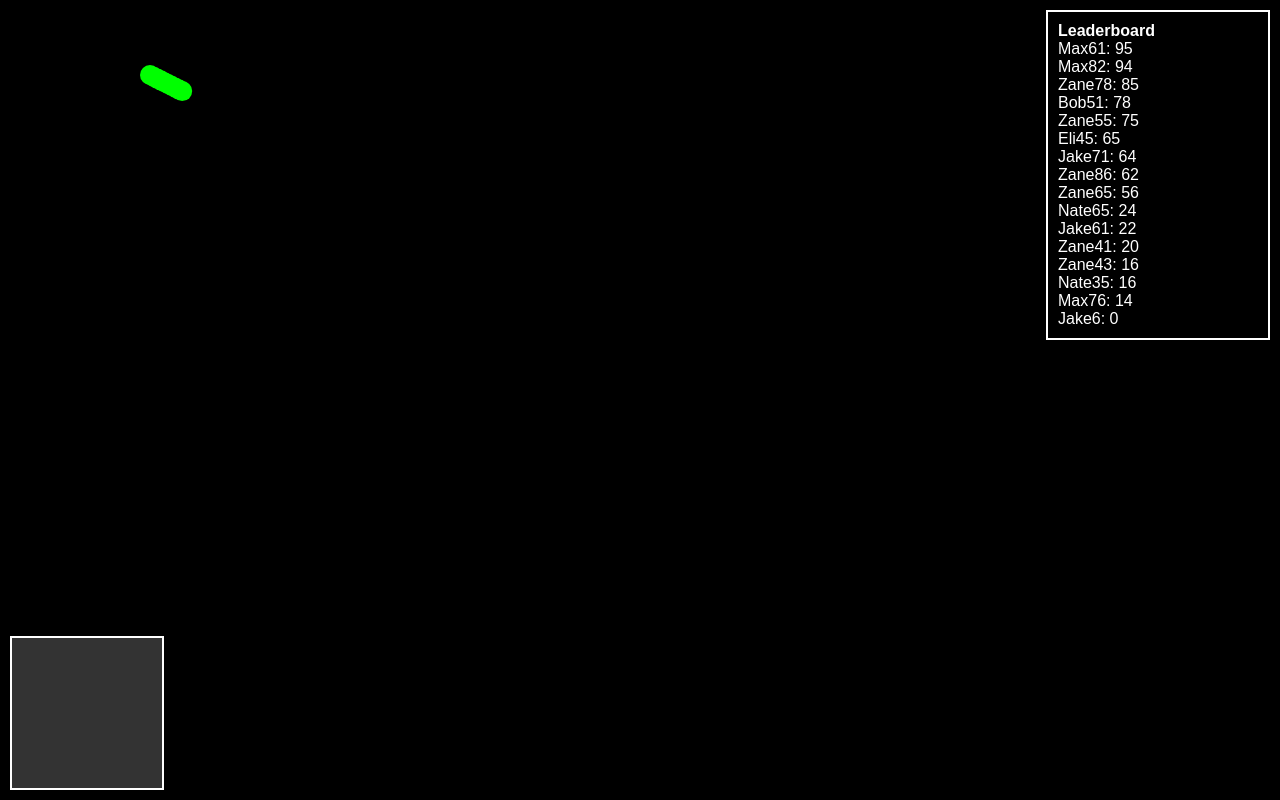
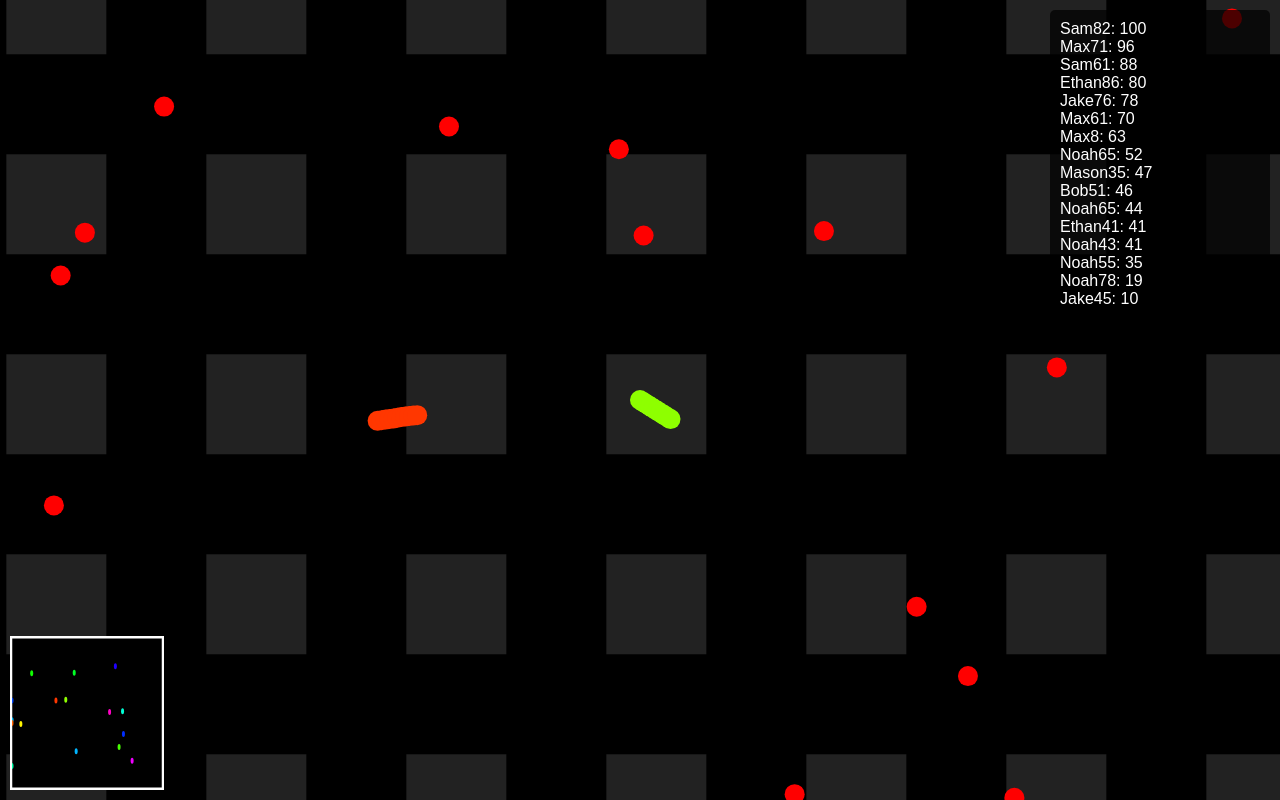
Before and after one commit to TheGorillaModder/Ambysoft, a plain HTML site: page Games/Slither.io.html in a window 1280 px wide. Both pictures are taken after a click on the button "Play". Drawn offline with Linux system fonts and the light colour scheme.

Commit message:
Update Slither.io.html

```diff
--- a/Games/Slither.io.html
+++ b/Games/Slither.io.html
@@ -21,11 +21,10 @@
             top: 10px;
             right: 10px;
             width: 200px;
+            background: rgba(0, 0, 0, 0.7);
+            color: white;
             padding: 10px;
-            background: rgba(0, 0, 0, 0.5);
-            color: white;
-            border: 2px solid white;
-            font-size: 16px;
+            border-radius: 5px;
         }
         #menu {
             position: absolute;
@@ -33,73 +32,72 @@
             left: 50%;
             transform: translate(-50%, -50%);
             background: rgba(0, 0, 0, 0.8);
+            color: white;
             padding: 20px;
             text-align: center;
-            color: white;
             border-radius: 10px;
-            display: block;
         }
         button {
+            margin: 10px;
             padding: 10px;
-            margin: 5px;
-            font-size: 18px;
+            font-size: 16px;
             cursor: pointer;
-            border: none;
-            background: white;
-            color: black;
-            border-radius: 5px;
-        }
-        input[type="color"] {
-            margin: 10px;
         }
     </style>
 </head>
 <body>
     <div id="menu">
-        <h2>Slither.io Remake</h2>
-        <label>Choose Color:</label>
-        <input type="color" id="colorPicker" value="#00ff00">
-        <br>
+        <h1>Slither.io Remake</h1>
+        <button onclick="changeColor()">Change Color</button>
         <button onclick="startGame()">Play</button>
     </div>
-
     <canvas id="gameCanvas"></canvas>
     <canvas id="minimap"></canvas>
-    <div id="leaderboard"><strong>Leaderboard</strong></div>
+    <div id="leaderboard"></div>
 
     <script>
         const canvas = document.getElementById("gameCanvas");
         const ctx = canvas.getContext("2d");
         const minimap = document.getElementById("minimap");
         const minimapCtx = minimap.getContext("2d");
-        const leaderboardDiv = document.getElementById("leaderboard");
-        const menu = document.getElementById("menu");
+        const leaderboard = document.getElementById("leaderboard");
 
+        let worldSize = 2000;
+        let foodAmount = 200;
         let zoom = 2;
-        const worldSize = 2000;
-        const foodAmount = 200;
-        let food = [];
+        let gameStarted = false;
+
+        function resizeCanvas() {
+            canvas.width = window.innerWidth;
+            canvas.height = window.innerHeight;
+        }
+        window.addEventListener("resize", resizeCanvas);
+        resizeCanvas();
 
         function randomColor() {
             return `hsl(${Math.random() * 360}, 100%, 50%)`;
         }
 
         function generateRandomName() {
-            const names = ["Bob", "Jake", "Max", "Eli", "Milo", "Zane", "Nate", "Finn"];
+            const names = ["Bob", "Max", "Sam", "Jake", "Liam", "Ethan", "Noah", "Mason", "Logan"];
             return names[Math.floor(Math.random() * names.length)] + Math.floor(Math.random() * 100);
         }
 
-        function createPlayer(name, x, y, color, initialScore = 0) {
-            let initialLength = 10 + initialScore;
+        function createPlayer(name, x, y, color, startScore) {
             return {
-                name,
-                snake: Array.from({ length: initialLength }, (_, i) => ({ x: x - i * 10, y })),
+                name: name,
+                snake: Array.from({ length: 10 }, (_, i) => ({ x: x - i * 10, y })),
                 angle: Math.random() * Math.PI * 2,
                 speed: 2,
-                color,
-                foodEaten: initialScore
+                color: color,
+                score: startScore
             };
         }
+
+        let playerColor = randomColor();
+        let player = createPlayer(generateRandomName(), worldSize / 2, worldSize / 2, playerColor, 10);
+        let aiPlayers = Array.from({ length: 15 }, () => createPlayer(generateRandomName(), Math.random() * worldSize, Math.random() * worldSize, randomColor(), Math.floor(Math.random() * 91) + 10));
+        let food = [];
 
         function spawnFood() {
             while (food.length < foodAmount) {
@@ -108,21 +106,18 @@
         }
         spawnFood();
 
-        let player;
-        let aiPlayers = Array.from({ length: 15 }, () => {
-            let initialScore = Math.floor(Math.random() * 91) + 10; // Random score between 10-100
-            return createPlayer(generateRandomName(), Math.random() * worldSize, Math.random() * worldSize, randomColor(), initialScore);
-        });
+        function changeColor() {
+            playerColor = randomColor();
+            player.color = playerColor;
+        }
 
         function startGame() {
-            let chosenColor = document.getElementById("colorPicker").value;
-            player = createPlayer(generateRandomName(), worldSize / 2, worldSize / 2, chosenColor);
-            menu.style.display = "none";
+            document.getElementById("menu").style.display = "none";
+            gameStarted = true;
             gameLoop();
         }
 
         document.addEventListener("mousemove", (e) => {
-            if (!player) return;
             let dx = e.clientX - canvas.width / 2;
             let dy = e.clientY - canvas.height / 2;
             player.angle = Math.atan2(dy, dx);
@@ -138,7 +133,7 @@
             for (let i = 0; i < food.length; i++) {
                 if (Math.hypot(head.x - food[i].x, head.y - food[i].y) < 10) {
                     food.splice(i, 1);
-                    player.foodEaten++;
+                    player.score++;
                     spawnFood();
                     return;
                 }
@@ -148,23 +143,9 @@
 
         function updateAI() {
             aiPlayers.forEach(ai => {
-                let closestFood = food.reduce((closest, f) =>
-                    Math.hypot(ai.snake[0].x - f.x, ai.snake[0].y - f.y) <
-                    Math.hypot(ai.snake[0].x - closest.x, ai.snake[0].y - closest.y) ? f : closest, food[0]);
-
-                if (closestFood) {
-                    ai.angle = Math.atan2(closestFood.y - ai.snake[0].y, closestFood.x - ai.snake[0].x);
-                }
-
+                ai.angle += (Math.random() - 0.5) * 0.1;
                 updatePlayer(ai);
             });
-        }
-
-        function updateLeaderboard() {
-            let allPlayers = [...aiPlayers, player];
-            allPlayers.sort((a, b) => b.foodEaten - a.foodEaten);
-            leaderboardDiv.innerHTML = "<strong>Leaderboard</strong><br>" +
-                allPlayers.map(p => `${p.name}: ${p.foodEaten}`).join("<br>");
         }
 
         function draw() {
@@ -175,6 +156,17 @@
             ctx.translate(offsetX, offsetY);
             ctx.scale(zoom, zoom);
 
+            ctx.fillStyle = "#222";
+            for (let x = 0; x < worldSize; x += 100) {
+                for (let y = 0; y < worldSize; y += 100) {
+                    ctx.fillRect(x, y, 50, 50);
+                }
+            }
+
+            ctx.strokeStyle = "white";
+            ctx.lineWidth = 2;
+            ctx.strokeRect(0, 0, worldSize, worldSize);
+
             ctx.fillStyle = "red";
             food.forEach(f => {
                 ctx.beginPath();
@@ -182,9 +174,9 @@
                 ctx.fill();
             });
 
-            [...aiPlayers, player].forEach(player => {
-                ctx.fillStyle = player.color;
-                player.snake.forEach(segment => {
+            [...aiPlayers, player].forEach(p => {
+                ctx.fillStyle = p.color;
+                p.snake.forEach(segment => {
                     ctx.beginPath();
                     ctx.arc(segment.x, segment.y, 5, 0, Math.PI * 2);
                     ctx.fill();
@@ -192,11 +184,32 @@
             });
 
             ctx.restore();
-            updateLeaderboard();
+            drawMinimap();
+            drawLeaderboard();
+        }
+
+        function drawMinimap() {
+            minimapCtx.clearRect(0, 0, minimap.width, minimap.height);
+            minimapCtx.fillStyle = "black";
+            minimapCtx.fillRect(0, 0, minimap.width, minimap.height);
+            minimapCtx.strokeStyle = "white";
+            minimapCtx.strokeRect(0, 0, minimap.width, minimap.height);
+            [...aiPlayers, player].forEach(p => {
+                minimapCtx.fillStyle = p.color;
+                let x = (p.snake[0].x / worldSize) * minimap.width;
+                let y = (p.snake[0].y / worldSize) * minimap.height;
+                minimapCtx.beginPath();
+                minimapCtx.arc(x, y, 3, 0, Math.PI * 2);
+                minimapCtx.fill();
+            });
+        }
+
+        function drawLeaderboard() {
+            let playersList = [...aiPlayers, player].sort((a, b) => b.score - a.score);
+            leaderboard.innerHTML = playersList.map(p => `${p.name}: ${p.score}`).join("<br>");
         }
 
         function gameLoop() {
-            if (!player) return;
             updatePlayer(player);
             updateAI();
             draw();
```
